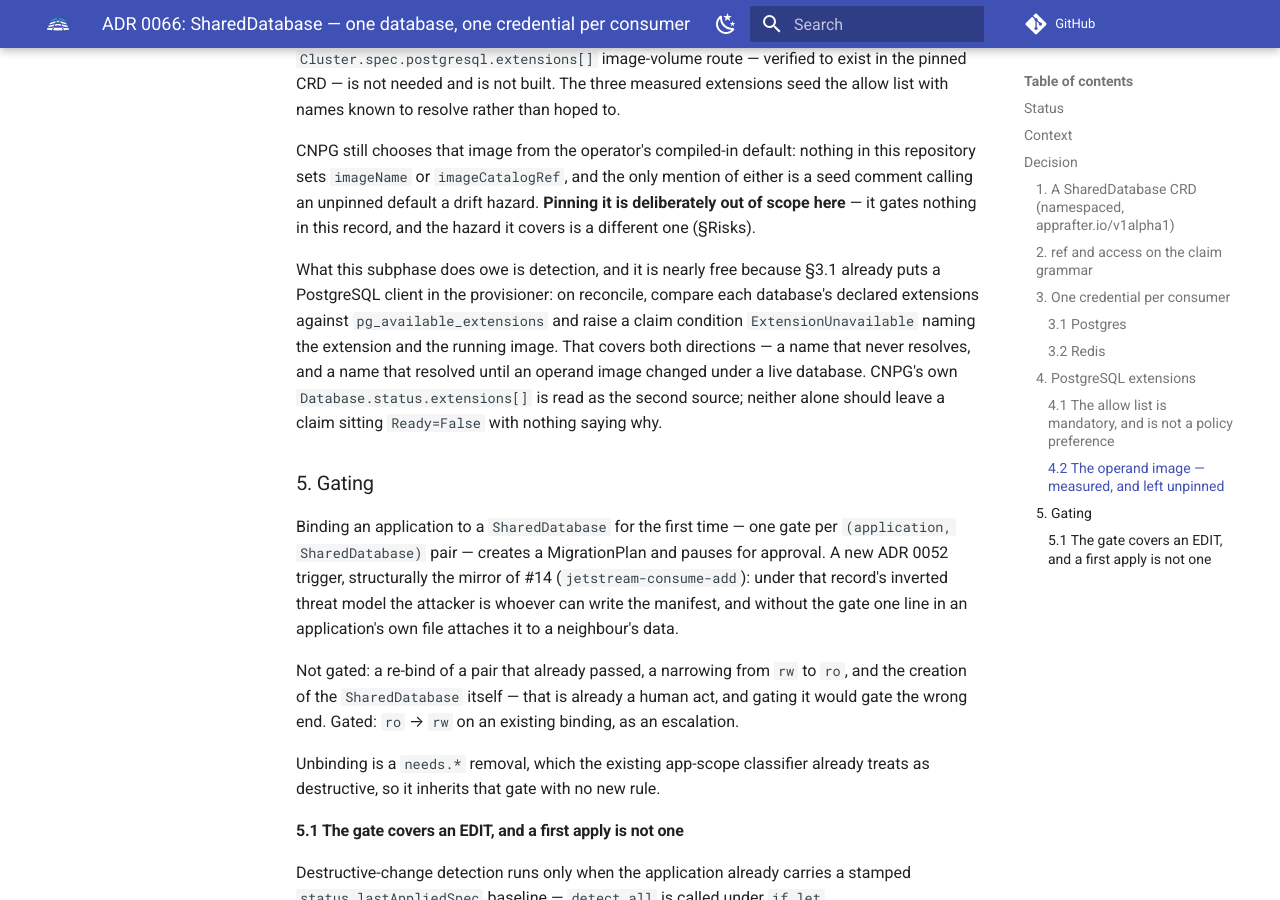
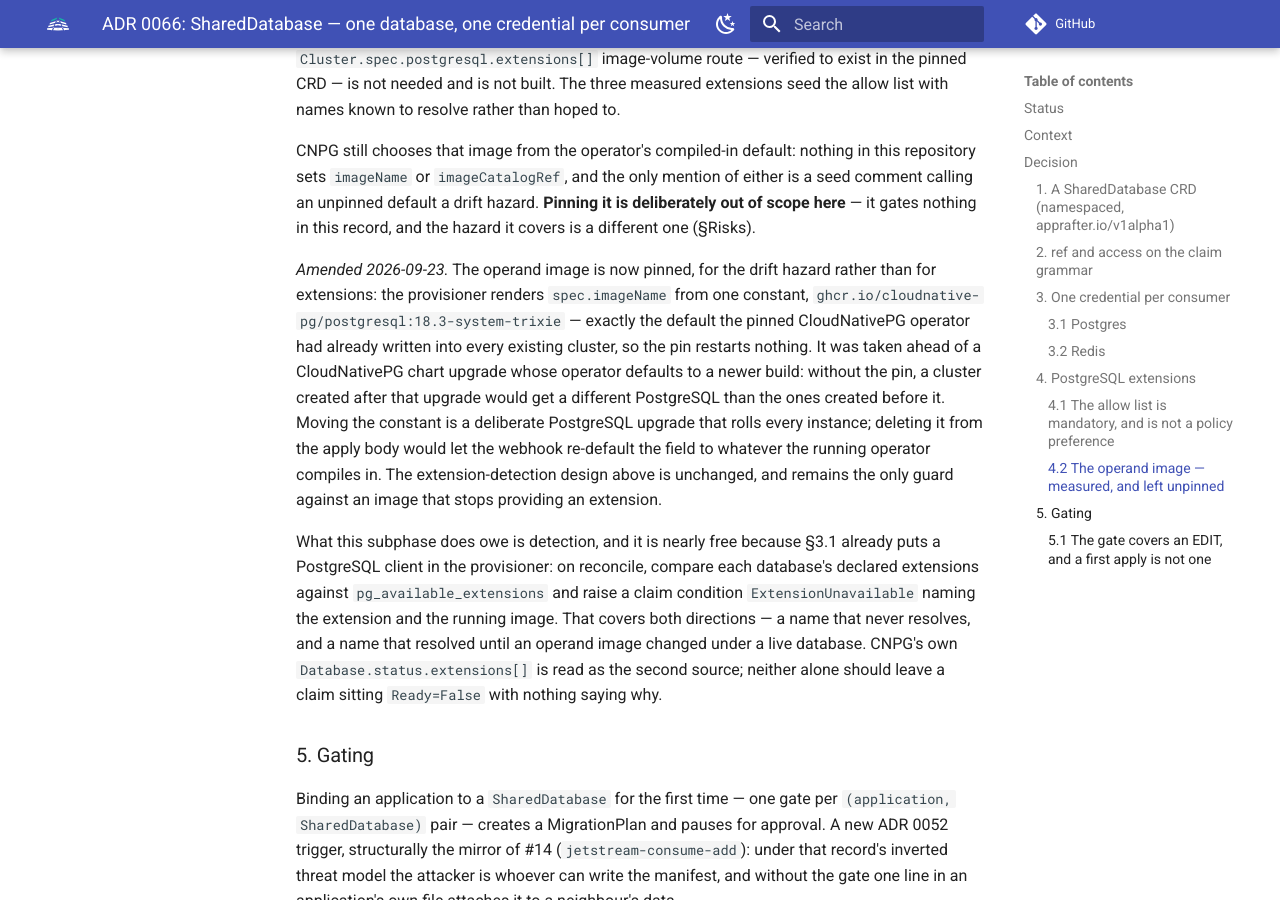
Before and after one commit to AppRafter/apprafter, an MkDocs documentation site: the page built from docs/adr/0066-shared-database.md, in a window 1280 px wide and 900 px high, scrolled down 6065 px. Built offline with MkDocs 1.6.1 and Material for MkDocs 9.7.7, drawn with Linux system fonts in a browser that asks for light colours; comment, search, counter and statistics services are not loaded.

Commit message:
docs(adr): 0066 amended — the CNPG operand image is now pinned
§4.2 recorded the operand image as measured and deliberately left
unpinned. 7fb0ec4 pins it (CNPG_OPERAND_IMAGE, the exact default the
pinned operator already wrote into every cluster, so nothing restarts),
ahead of a CloudNativePG chart upgrade whose operator defaults to a
newer build. Amended in place with a dated note, as ADR 0040 was, rather
than rewriting the section: the extension-detection design it records
is unchanged.

Co-Authored-By: Claude Opus 5.5 (1M context) <noreply@anthropic.com>
Claude-Session: https://claude.ai/code/session_017Bytw2vARXjnSLKB3YhkSe

```diff
--- a/docs/adr/0066-shared-database.md
+++ b/docs/adr/0066-shared-database.md
@@ -292,6 +292,19 @@ of either is a seed comment calling an unpinned default a drift hazard.
 **Pinning it is deliberately out of scope here** — it gates nothing in this
 record, and the hazard it covers is a different one (§Risks).
 
+*Amended 2026-09-23.* The operand image is now pinned, for the drift hazard
+rather than for extensions: the provisioner renders `spec.imageName` from one
+constant, `ghcr.io/cloudnative-pg/postgresql:18.3-system-trixie` — exactly the
+default the pinned CloudNativePG operator had already written into every
+existing cluster, so the pin restarts nothing. It was taken ahead of a
+CloudNativePG chart upgrade whose operator defaults to a newer build: without
+the pin, a cluster created after that upgrade would get a different
+PostgreSQL than the ones created before it. Moving the constant is a deliberate
+PostgreSQL upgrade that rolls every instance; deleting it from the apply body
+would let the webhook re-default the field to whatever the running operator
+compiles in. The extension-detection design above is unchanged, and remains
+the only guard against an image that stops providing an extension.
+
 What this subphase does owe is detection, and it is nearly free because §3.1
 already puts a PostgreSQL client in the provisioner: on reconcile, compare each
 database's declared extensions against `pg_available_extensions` and raise a
```
